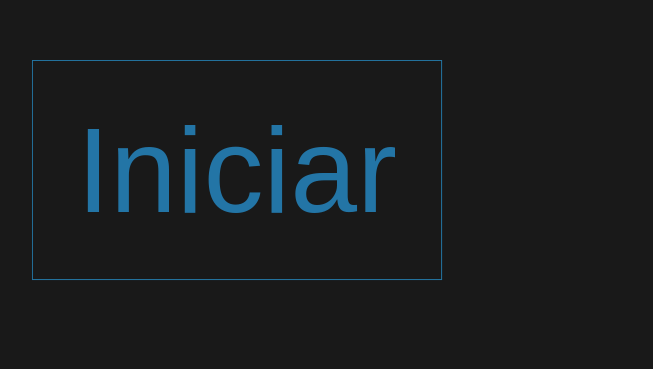
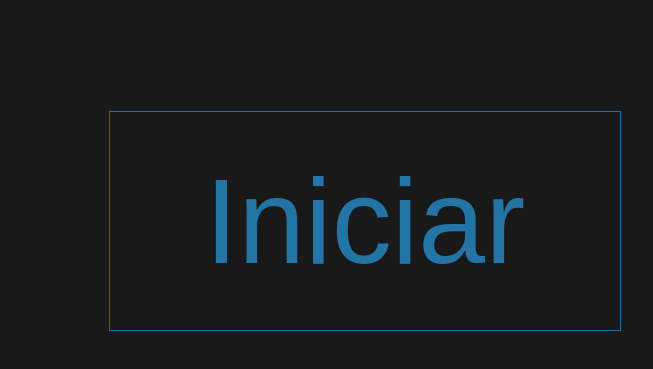
Before and after one commit to SoterFuentemurria/sinte-tfm, a React (Create React App) app: page / in a window 1280 px wide. Shown: the part 145-514 px from the top of the page, without its empty margins (275-928 px from the left). Built offline with nearby package versions, Linux system fonts and the light colour scheme.

Commit message:
cuarta prueba

```diff
--- a/src/App.css
+++ b/src/App.css
@@ -1,7 +1,7 @@
 html {
-  width: 80%;
-  height: 80%;
-  overflow: hidden;
+  width: 100%;
+  height: 100%;
+
 }
 
 body {
```
